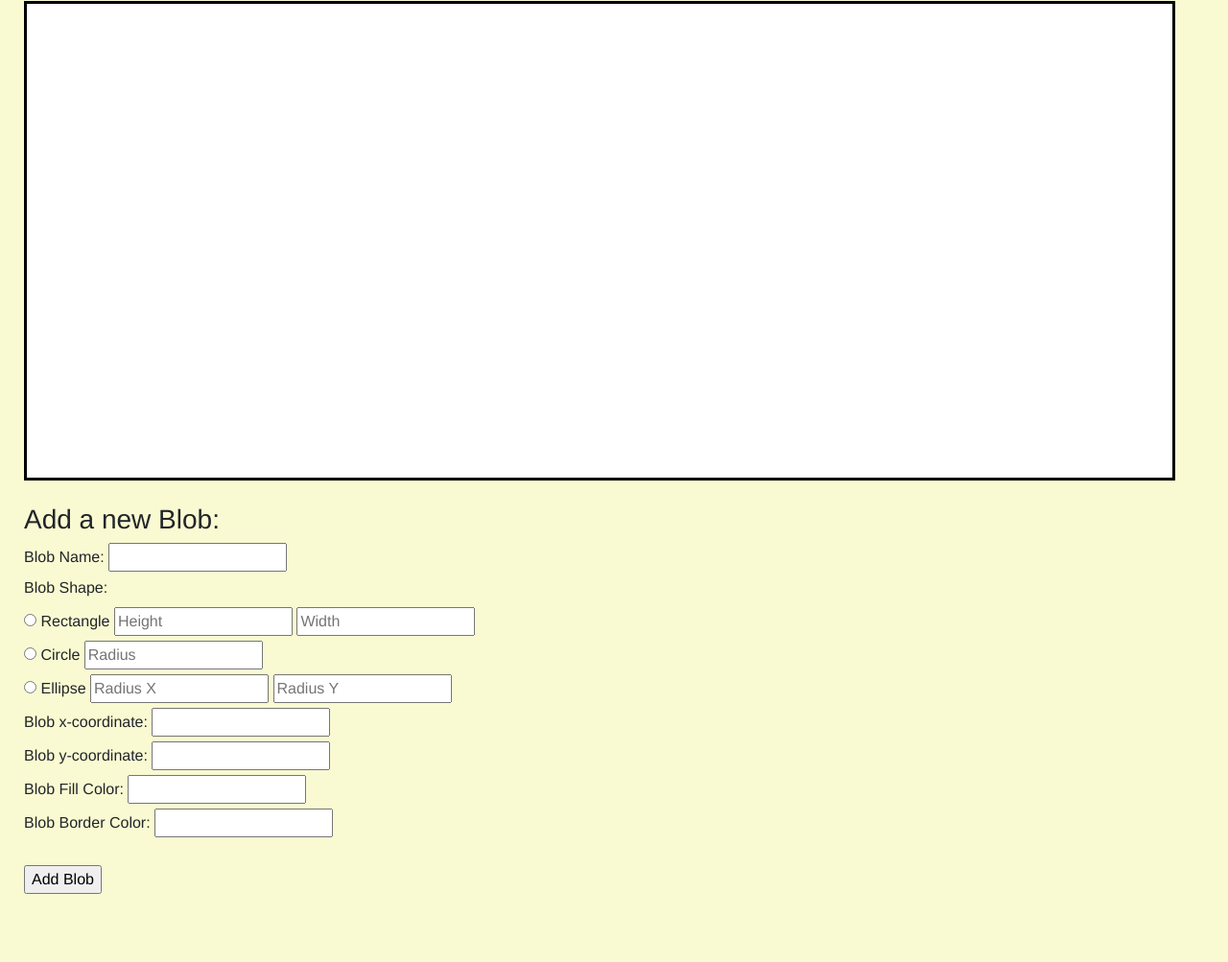
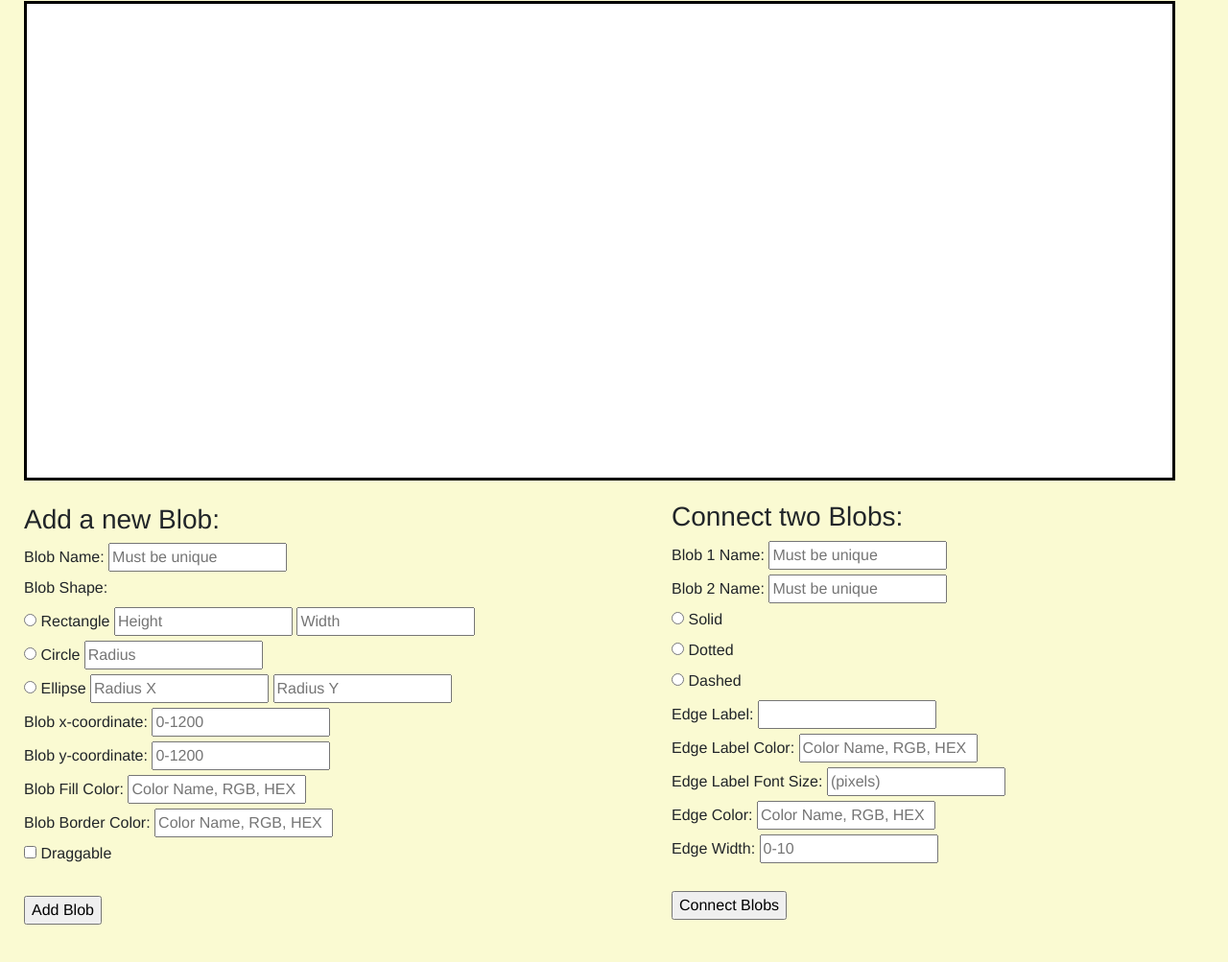
Before and after one commit to jamilfaisal/Connectogram.js, a website: page pub/testing/testing.html in a window 1280 px wide. Shown: the part 173-1176 px from the top of the page at 96% size. Before the commit the page ends 1153 px from the top, so only its background shows below. Drawn offline with nearby package versions, Linux system fonts and the light colour scheme.

Commit message:
Testing page includes adding blobs and edges

```diff
--- a/pub/js/testing.js
+++ b/pub/js/testing.js
@@ -1,5 +1,76 @@
 function addBlob() {
-    console.log("hello")
+    const blobName = document.querySelector('#blobName').value;
+    let blobShape;
+
+    const blobX = parseInt(document.querySelector("#blobX").value);
+    const blobY = parseInt(document.querySelector("#blobY").value);
+    const blobColor = document.querySelector("#blobColor").value
+    const blobBorderColor = document.querySelector("#blobBorderColor").value
+    const blobDraggable = document.querySelector("#blobDraggable").checked
+
+    if (document.querySelector('#rectangle').checked) {
+        blobShape = "rectangle"
+        const blobHeight = parseInt(document.querySelector("#blobHeight").value);
+        const blobWidth = parseInt(document.querySelector("#blobWidth").value);
+        const newBlob = cg.addBlob(blobName, blobShape, {height: blobHeight, width: blobWidth}, blobX, blobY, blobColor, blobBorderColor)
+        if (newBlob && blobDraggable) {
+            newBlob.toggleDraggable()
+        }
+    }
+    else if (document.querySelector('#circle').checked) {
+        blobShape = "circle"
+        const blobRadius = parseInt(document.querySelector("#blobRadius").value);
+        const newBlob = cg.addBlob(blobName, blobShape, {radius: blobRadius}, blobX, blobY, blobColor, blobBorderColor)
+        if (newBlob && blobDraggable) {
+            newBlob.toggleDraggable()
+        }
+    }
+    else if (document.querySelector('#ellipse').checked) {
+        blobShape = "ellipse"
+        const blobRadiusx = parseInt(document.querySelector("#blobRadiusx").value);
+        const blobRadiusy = parseInt(document.querySelector("#blobRadiusy").value);
+        const newBlob = cg.addBlob(blobName, blobShape, {radiusx: blobRadiusx, radiusy: blobRadiusy}, blobX, blobY, blobColor, blobBorderColor)
+        if (newBlob && blobDraggable) {
+            newBlob.toggleDraggable()
+        }
+    }
+    else {
+        return null;
+    }
+}
+
+function connect() {
+    const blob1Name = document.querySelector('#blob1Name').value;
+    const blob2Name = document.querySelector('#blob2Name').value;
+    const edgeLabel = document.querySelector('#edgeLabel').value;
+    const edgeLabelColor = document.querySelector('#edgeLabelColor').value;
+    const edgeLabelFontSize = document.querySelector('#edgeLabelFontSize').value;
+    const edgeColor = document.querySelector("#edgeColor").value;
+    const edgeWidth = parseInt(document.querySelector("#edgeWidth")).value;
+
+    let blobType;
+
+    if (document.querySelector('#edgeSolid').checked) {
+        blobType = "default";
+    }
+    else if (document.querySelector('#edgeDotted').checked) {
+        blobType = "dotted";
+    }
+    else if (document.querySelector('#edgeDashed').checked) {
+        blobType = "dashed";
+    }
+    else {
+        blobType = "default";
+    }
+    const blob1 = cg.getBlob(blob1Name);
+    const blob2 = cg.getBlob(blob2Name);
+    if (!(blob1 && blob2)) {
+        return null;
+    }
+    const edge = cg.connect(blob1, blob2, blobType, edgeColor, edgeWidth)
+    if (edge) {
+        edge.addLabel(edgeLabel, "Verdana", edgeLabelFontSize, edgeLabelColor)
+    }
 }
 
 const after_html = document.querySelector(".testdiagram")
--- a/pub/testing/styles.css
+++ b/pub/testing/styles.css
@@ -31,3 +31,9 @@ a, a:focus, a:hover {
     height: 500px;
     border: 3px solid black;
 }
+
+#connectBlob {
+    position: absolute;
+    top: 695px;
+    left: 700px;
+}
--- a/pub/testing/testing.html
+++ b/pub/testing/testing.html
@@ -21,9 +21,9 @@
         </div>
         <br/>
         <h3>Add a new Blob:</h3>
-        <form action="addBlob()">
+        <form id="addBlob">
             <label for="blobName">Blob Name:</label>
-            <input type="text" id="blobName" name="blobName" value=""><br>
+            <input type="text" id="blobName" name="blobName" value="" placeholder="Must be unique"><br>
             <label for="blobShape">Blob Shape:</label><br/>
             <input type="radio" id="rectangle" name="blobShape" value="rectangle">
             <label for="rectangle">Rectangle</label>
@@ -40,15 +40,45 @@
             <input type="number" id="blobRadiusy" name="blobRadiusy" value="" placeholder="Radius Y">
             <br>
             <label for="blobX">Blob x-coordinate: </label>
-            <input type="text" id="blobX" name="blobX" value=""><br>
+            <input type="text" id="blobX" name="blobX" value="" placeholder="0-1200"><br>
             <label for="blobX">Blob y-coordinate:</label>
-            <input type="text" id="blobX" name="blobX" value=""><br>
+            <input type="text" id="blobY" name="blobY" value="" placeholder="0-1200"><br>
             <label for="blobColor">Blob Fill Color:</label>
-            <input type="text" id="blobColor" name="blobColor" value=""><br>
+            <input type="text" id="blobColor" name="blobColor" value="" placeholder="Color Name, RGB, HEX"><br>
             <label for="blobBorderColor">Blob Border Color: </label>
-            <input type="text" id="blobBorderColor" name="blobBorderColor" value=""><br>
+            <input type="text" id="blobBorderColor" name="blobBorderColor" value="" placeholder="Color Name, RGB, HEX"><br>
+            <input type="checkbox" id="blobDraggable" name="blobDraggable">
+            <label for="blobDraggable"> Draggable</label><br>
             <br>
             <input type="button" value="Add Blob" onclick="addBlob()">
+        </form>
+        <form id="connectBlob">
+            <h3>Connect two Blobs:</h3>
+            <label for="blobName">Blob 1 Name:</label>
+            <input type="text" id="blob1Name" name="blob1Name" value="" placeholder="Must be unique"><br>
+            <label for="blobName">Blob 2 Name:</label>
+            <input type="text" id="blob2Name" name="blob2Name" value="" placeholder="Must be unique"><br>
+            <input type="radio" id="edgeSolid" name="edgeType" value="default">
+            <label for="edgeSolid">Solid</label>
+            <br>
+            <input type="radio" id="edgeDotted" name="edgeType" value="dotted">
+            <label for="edgeDotted">Dotted</label>
+            <br>
+            <input type="radio" id="edgeDashed" name="edgeType" value="dashed">
+            <label for="edgeDashed">Dashed</label>
+            <br>
+            <label for="edgeLabel">Edge Label:</label>
+            <input type="text" id="edgeLabel" name="edgeLabel" value="" placeholder=""><br>
+            <label for="edgeLabel">Edge Label Color:</label>
+            <input type="text" id="edgeLabelColor" name="edgeLabelColor" value="" placeholder="Color Name, RGB, HEX"><br>
+            <label for="edgeLabel">Edge Label Font Size:</label>
+            <input type="number" id="edgeLabelFontSize" name="edgeLabelFontSize" value="" placeholder="(pixels)"><br>
+            <label for="edgeColor">Edge Color:</label>
+            <input type="text" id="edgeColor" name="edgeColor" value="" placeholder="Color Name, RGB, HEX"><br>
+            <label for="edgeWidth">Edge Width: </label>
+            <input type="text" id="edgeWidth" name="edgeWidth" value="" placeholder="0-10"><br>
+            <br>
+            <input type="button" value="Connect Blobs" onclick="connect()">
         </form>
         <br><br>
 	</body>
```
